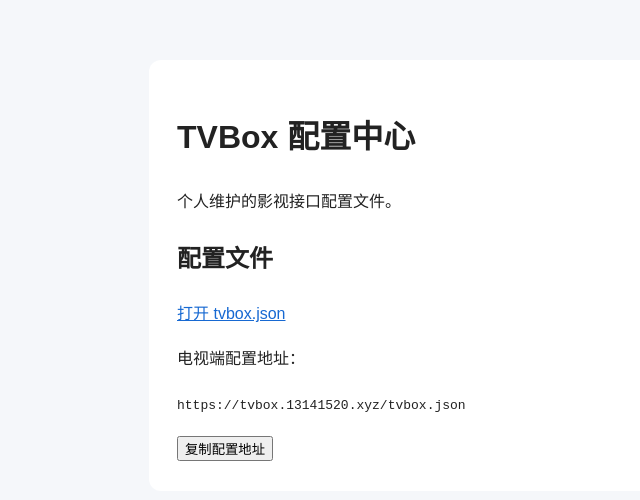
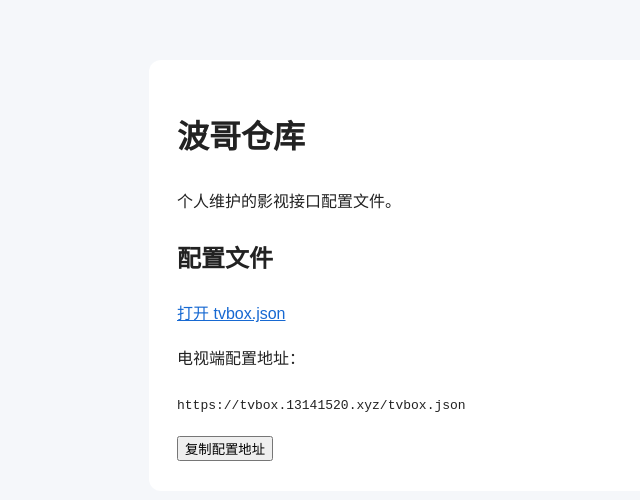
Before and after one commit to toshaobo/tvbox-xyz, a plain HTML site: page index.html in a window 1280 px wide. Shown: the whole page, without its empty margins (151-791 px from the left). Drawn offline with Linux system fonts and the light colour scheme.

Commit message:
Update index.html

```diff
--- a/index.html
+++ b/index.html
@@ -25,7 +25,7 @@
 </head>
 <body>
   <main>
-    <h1>TVBox 配置中心</h1>
+    <h1>波哥仓库</h1>
     <p>个人维护的影视接口配置文件。</p>
     <h2>配置文件</h2>
     <p><a href="/tvbox.json">打开 tvbox.json</a></p>
```
